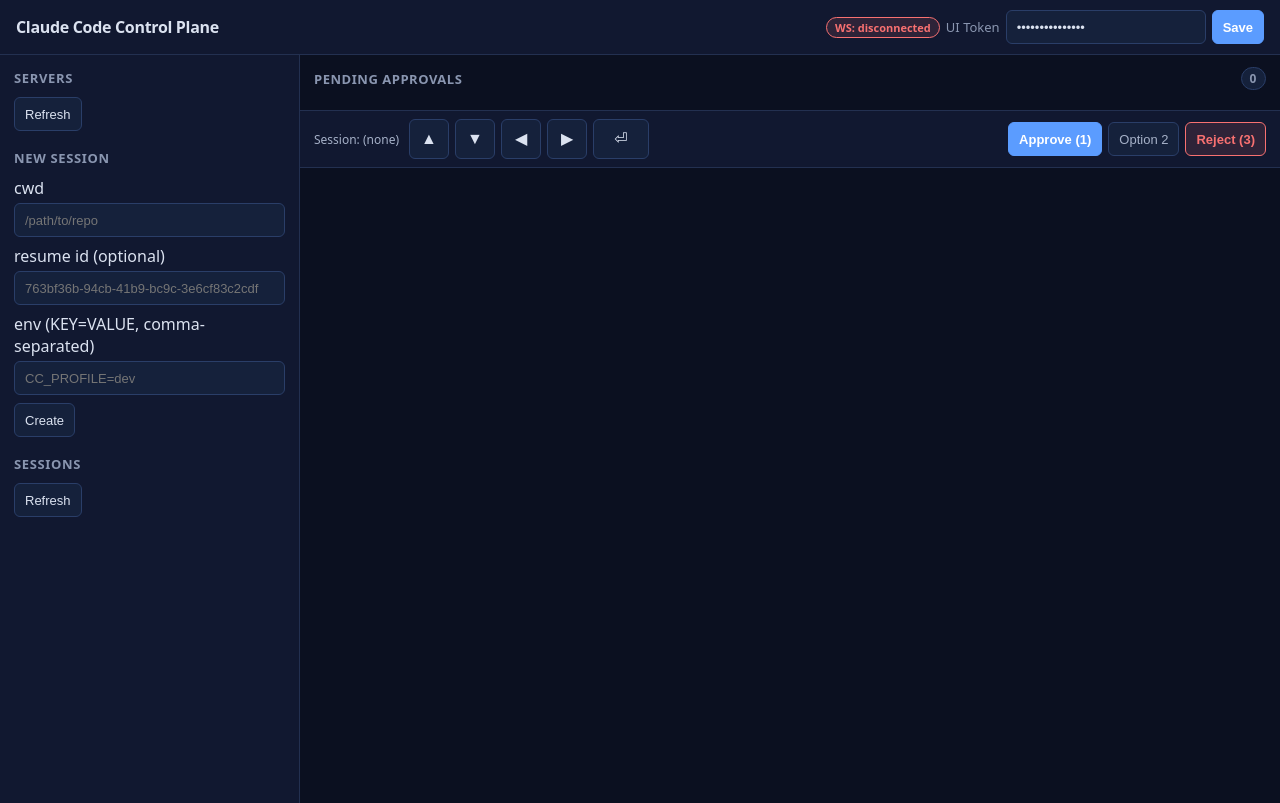
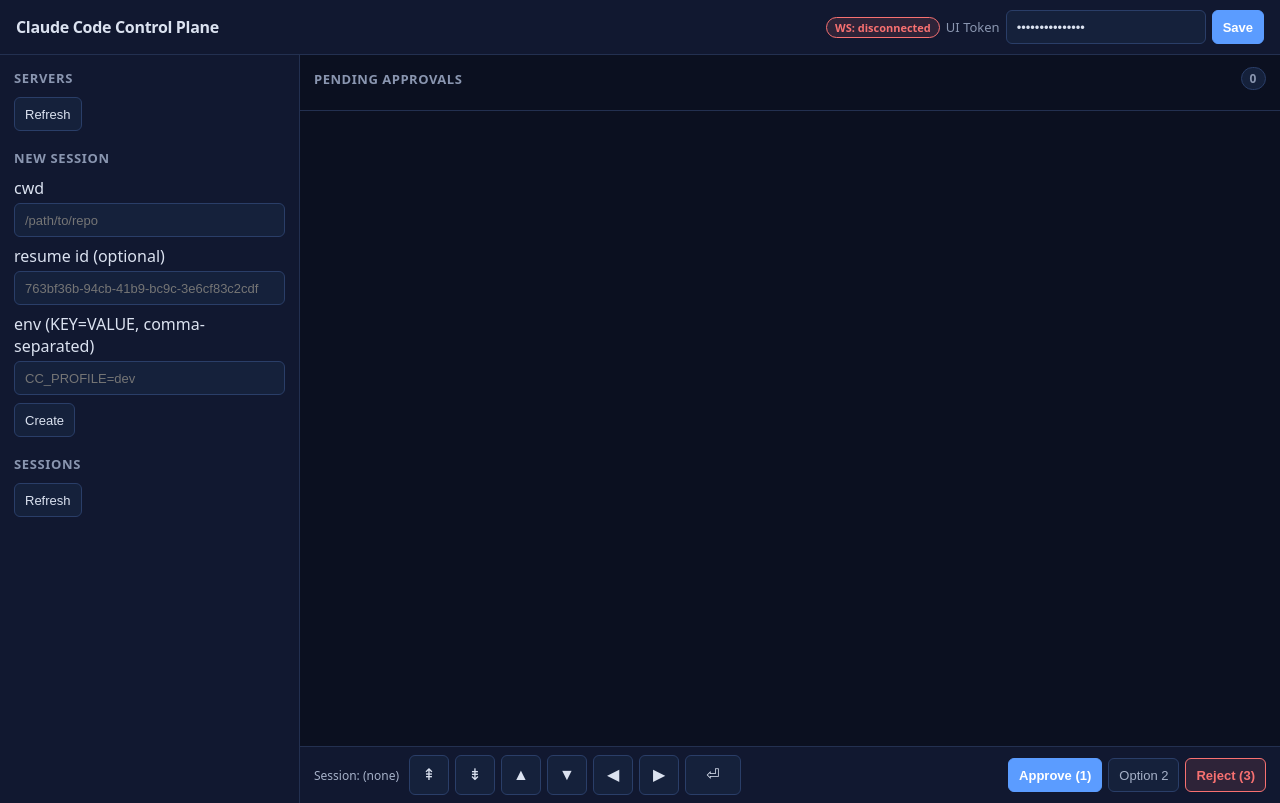
Before and after one commit to xuzhougeng/agent-control, a plain HTML site: page ui/index.html in a window 1280 px wide. Drawn offline with nearby package versions, Linux system fonts and the light colour scheme; a script that the page names is missing.

Commit message:
feat: add scroll functionality to terminal UI with new buttons for scrolling up and down

```diff
--- a/ui/app.js
+++ b/ui/app.js
@@ -171,6 +171,8 @@
   document.getElementById("stopBtn").addEventListener("click", () => doQuickAction("option2"));
   document.getElementById("rejectBtn").addEventListener("click", () => doQuickAction("reject"));
 
+  document.getElementById("scrollUp").addEventListener("click", () => term.scrollPages(-1));
+  document.getElementById("scrollDown").addEventListener("click", () => term.scrollPages(1));
   document.getElementById("keyUp").addEventListener("click", () => sendQuickKey("\x1b[A"));
   document.getElementById("keyDown").addEventListener("click", () => sendQuickKey("\x1b[B"));
   document.getElementById("keyRight").addEventListener("click", () => sendQuickKey("\x1b[C"));
--- a/ui/index.html
+++ b/ui/index.html
@@ -65,10 +65,13 @@
         </details>
       </section>
       <section class="terminal-section">
+        <div id="terminal"></div>
         <div class="terminal-toolbar">
           <div class="toolbar-left">
             <div id="currentSessionLabel">Session: (none)</div>
             <div class="toolbar-keys">
+              <button id="scrollUp" class="btn-key" aria-label="Scroll Up">&#x21DE;</button>
+              <button id="scrollDown" class="btn-key" aria-label="Scroll Down">&#x21DF;</button>
               <button id="keyUp" class="btn-key" aria-label="Arrow Up">&#x25B2;</button>
               <button id="keyDown" class="btn-key" aria-label="Arrow Down">&#x25BC;</button>
               <button id="keyLeft" class="btn-key" aria-label="Arrow Left">&#x25C0;</button>
@@ -82,7 +85,6 @@
             <button id="rejectBtn" class="btn-danger">Reject (3)</button>
           </div>
         </div>
-        <div id="terminal"></div>
       </section>
     </section>
   </main>
--- a/ui/style.css
+++ b/ui/style.css
@@ -267,7 +267,7 @@
 /* ── Terminal ──────────────────────────────────────────── */
 .terminal-section {
   display: grid;
-  grid-template-rows: auto 1fr;
+  grid-template-rows: 1fr auto;
   min-height: 0;
 }
 
@@ -277,7 +277,7 @@
   justify-content: space-between;
   gap: 8px;
   padding: 8px 14px;
-  border-bottom: 1px solid var(--border);
+  border-top: 1px solid var(--border);
   background: var(--bg-surface);
 }
 
```
